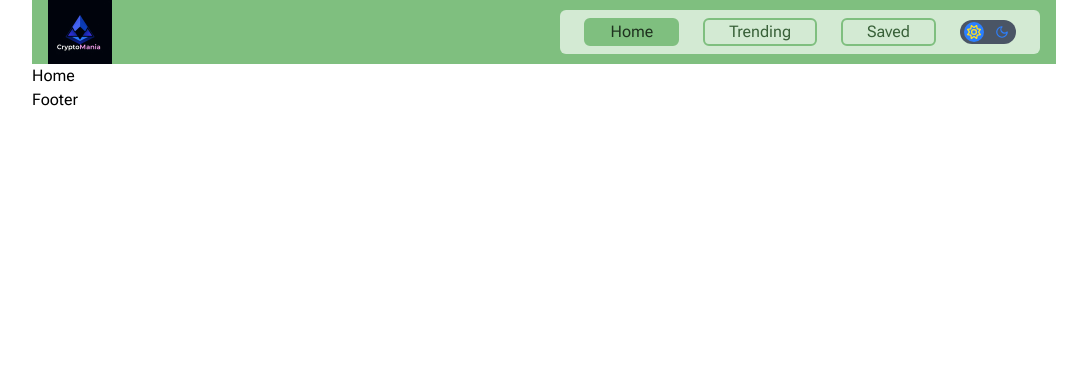
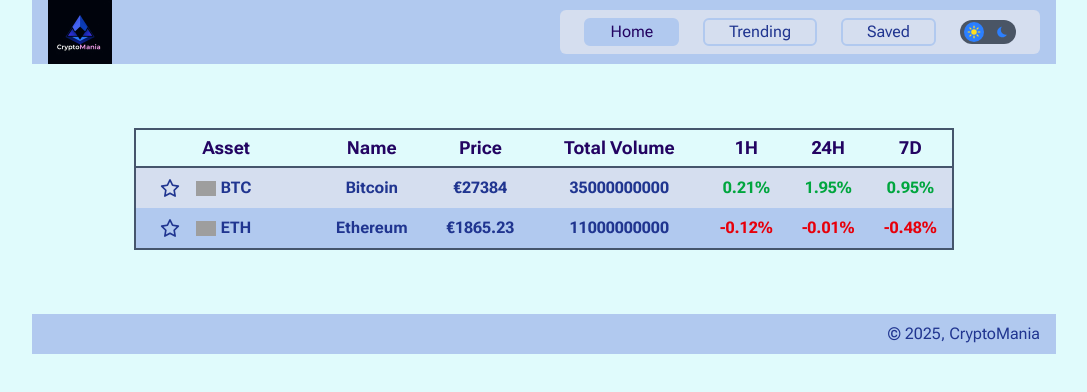
Before and after one commit to KestutisRuockus/cryptomania, a React (Vite) app: page / in a window 1280 px wide. Shown: the top 392 px of the page, without its empty margins (96-1183 px from the left). Built offline with nearby package versions, Linux system fonts and the light colour scheme; grey boxes are pictures that could not be loaded.

Commit message:
add TableList and TableRow components, update styles

```diff
--- a/src/components/layout/Footer.tsx
+++ b/src/components/layout/Footer.tsx
@@ -1,5 +1,15 @@
 const Footer = () => {
-  return <div>Footer</div>;
+  return (
+    <footer
+      className="w-full text-end px-4 py-2"
+      style={{
+        backgroundColor: "var(--color-bg-primary)",
+        color: "var(--color-text-secondary)",
+      }}
+    >
+      © 2025, CryptoMania
+    </footer>
+  );
 };
 
 export default Footer;
--- a/src/components/ui/SwitchThemeButton.tsx
+++ b/src/components/ui/SwitchThemeButton.tsx
@@ -1,7 +1,6 @@
 import { useTheme } from "../../context/ThemeContext";
-import { FaRegSun } from "react-icons/fa6";
-import { LuMoon } from "react-icons/lu";
-
+import { IoIosMoon } from "react-icons/io";
+import { IoSunnySharp } from "react-icons/io5";
 const SwitchThemeButton = () => {
   const { toggleTheme, theme } = useTheme();
   return (
@@ -9,8 +8,8 @@ const SwitchThemeButton = () => {
       onClick={toggleTheme}
       className="bg-gray-600 w-14 h-6 rounded-full relative transition-colors duration-300 text-sm cursor-pointer"
     >
-      <FaRegSun className="absolute left-[7px] top-[5px] z-10 text-yellow-300" />
-      <LuMoon className="absolute right-[7px] top-[5px] z-10 text-blue-500" />
+      <IoSunnySharp className="absolute left-[7px] top-[5px] z-10 text-yellow-300" />
+      <IoIosMoon className="absolute right-[7px] top-[5px] z-10 text-blue-500" />
       <span
         className={`absolute top-0.5 left-1  h-5 w-5 rounded-full transition-all duration-300 transform ${
           theme === "dark"
--- a/src/context/ThemeProvider.tsx
+++ b/src/context/ThemeProvider.tsx
@@ -18,8 +18,10 @@ export const ThemeProvider = ({ children }: { children: React.ReactNode }) => {
   const updateHtmlClass = (theme: Theme) => {
     if (theme === "dark") {
       document.documentElement.classList.add("dark");
+      document.body.style.backgroundColor = "var(--color-bg-body)";
     } else {
       document.documentElement.classList.remove("dark");
+      document.body.style.backgroundColor = "var(--color-bg-body)";
     }
   };
 
--- /dev/null
+++ b/src/features/components/CryptoRow.tsx
@@ -0,0 +1,56 @@
+import { FaRegStar } from "react-icons/fa6";
+import type { CryptoRowProps } from "../types";
+
+const CryptoItem = ({ item, index, currency }: CryptoRowProps) => {
+  return (
+    <tr
+      className={`${
+        index % 2 === 0
+          ? "bg-[var(--color-bg-secondary)]"
+          : "bg-[var(--color-bg-primary)]"
+      } text-[var(--color-text-secondary)]`}
+    >
+      <th className="flex justify-start items-center m-auto my-2 pl-6">
+        {<FaRegStar className="text-xl mr-4 cursor-pointer" />}
+        <img src={item.image} alt="image" className="w-5 mr-1" />
+        <span className="uppercase font-bold cursor-pointer">
+          {item.symbol}
+        </span>
+      </th>
+      <th className="cursor-pointer hidden min-[500px]:table-cell">
+        {item.name}
+      </th>
+      <th>{currency + item.current_price}</th>
+      <th className="hidden sm:table-cell">{item.total_volume}</th>
+      <th
+        className={`${
+          item.price_change_percentage_1h_in_currency >= 0
+            ? "text-green-600"
+            : "text-red-600"
+        } hidden lg:table-cell`}
+      >
+        {item.price_change_percentage_1h_in_currency + "%"}
+      </th>
+      <th
+        className={`${
+          item.price_change_percentage_24h >= 0
+            ? "text-green-600"
+            : "text-red-600"
+        } hidden lg:table-cell`}
+      >
+        {item.price_change_percentage_24h + "%"}
+      </th>
+      <th
+        className={`${
+          item.price_change_percentage_7d_in_currency >= 0
+            ? "text-green-600"
+            : "text-red-600"
+        } hidden lg:table-cell`}
+      >
+        {item.price_change_percentage_7d_in_currency + "%"}
+      </th>
+    </tr>
+  );
+};
+
+export default CryptoItem;
--- /dev/null
+++ b/src/features/components/CryptoTable.tsx
@@ -0,0 +1,65 @@
+import { useState } from "react";
+import CryptoRow from "./CryptoRow";
+const list = [
+  {
+    id: "bitcoin",
+    symbol: "btc",
+    name: "Bitcoin",
+    image: "https://assets.coingecko.com/coins/images/1/large/bitcoin.png",
+    current_price: 27384,
+    market_cap: 514000000000,
+    market_cap_rank: 1,
+    total_volume: 35000000000,
+    price_change_percentage_1h_in_currency: 0.21,
+    price_change_percentage_24h: 1.95,
+    price_change_percentage_7d_in_currency: 0.95,
+  },
+  {
+    id: "ethereum",
+    symbol: "eth",
+    name: "Ethereum",
+    image: "https://assets.coingecko.com/coins/images/279/large/ethereum.png",
+    current_price: 1865.23,
+    market_cap: 223000000000,
+    market_cap_rank: 2,
+    total_volume: 11000000000,
+    circulating_supply: 120000000,
+    price_change_percentage_1h_in_currency: -0.12,
+    price_change_percentage_24h: -0.01,
+    price_change_percentage_7d_in_currency: -0.48,
+  },
+];
+
+const CryptoList = () => {
+  const [currency] = useState<string>("€");
+  return (
+    <section aria-label="Cryptocurrency List">
+      <h2 className="hidden">Cryptocurrency List</h2>
+      <table className="table-auto w-full lg:w-4/5 m-auto my-16">
+        <thead className="border-2 border-slate-600">
+          <tr className={`text-lg text-[var(--color-text-primary)]`}>
+            <th className="py-1">Asset</th>
+            <th className="hidden min-[500px]:table-cell">Name</th>
+            <th>Price</th>
+            <th className="hidden sm:table-cell">Total Volume</th>
+            <th className="hidden lg:table-cell uppercase">1H</th>
+            <th className="hidden lg:table-cell uppercase">24H</th>
+            <th className="hidden lg:table-cell uppercase">7D</th>
+          </tr>
+        </thead>
+        <tbody className="border-2 border-slate-600">
+          {list.map((item, index) => (
+            <CryptoRow
+              key={item.id}
+              item={item}
+              index={index}
+              currency={currency}
+            />
+          ))}
+        </tbody>
+      </table>
+    </section>
+  );
+};
+
+export default CryptoList;
--- /dev/null
+++ b/src/features/types.ts
@@ -0,0 +1,16 @@
+type CryptoRowItemProps = {
+  id: string;
+  symbol: string;
+  name: string;
+  image: string;
+  current_price: number;
+  total_volume: number;
+  price_change_percentage_1h_in_currency: number;
+  price_change_percentage_24h: number;
+  price_change_percentage_7d_in_currency: number;
+};
+export type CryptoRowProps = {
+  item: CryptoRowItemProps;
+  index: number;
+  currency: string;
+};
--- a/src/index.css
+++ b/src/index.css
@@ -14,20 +14,21 @@ body {
 /* DEFAULT (light theme) */
 :root {
   /* BG colors */
-  --color-bg-primary: #7fbf7f;
-  --color-bg-secondary: #d3ead3;
-  --color-bg-hover: #6cd46c;
+  --color-bg-primary: #b1c9ef;
+  --color-bg-secondary: #d5deef;
+  --color-bg-hover: #395886;
+  --color-bg-body: #e0fbfc;
 
   /* TEXT colors */
-  --color-text-primary: #1f321f;
-  --color-text-secondary: #386038;
-  --color-text-hover: #2a321a;
+  --color-text-primary: #230462;
+  --color-text-secondary: #203590;
+  --color-text-hover: #d5deef;
 
   /* BUTTON colors */
-  --color-btn-bg: #d4a017;
-  --color-btn-text: #ffffff;
-  --color-btn-bg-hover: #a0740f;
-  --color-btn-text-hover: #ffffff;
+  --color-btn-bg: #00b4d8;
+  --color-btn-text: #03045e;
+  --color-btn-bg-hover: #a983d8;
+  --color-btn-text-hover: #023047;
 
   /* TEXT size */
   --text-heading-xl: 2.5rem;
@@ -45,16 +46,17 @@ body {
 
 /* DARK theme */
 .dark {
-  --color-bg-primary: #1e2d1e;
-  --color-bg-secondary: #2a3c2a;
-  --color-bg-hover: #396239;
+  --color-bg-primary: #1c1c1c;
+  --color-bg-secondary: #004d61;
+  --color-bg-hover: #a8dadc;
+  --color-bg-body: #333333;
 
-  --color-text-primary: #cdd6c4;
-  --color-text-secondary: #a8b59f;
-  --color-text-hover: #e4ebd9;
+  --color-text-primary: #f0f0f0;
+  --color-text-secondary: #ffc1cc;
+  --color-text-hover: #ff4500;
 
-  --color-btn-bg: #d4a017;
-  --color-btn-text: #ffffff;
-  --color-btn-bg-hover: #a0740f;
-  --color-btn-text-hover: #ffffff;
+  --color-btn-bg: #002837;
+  --color-btn-text: #cedfdf;
+  --color-btn-bg-hover: #a8dadc;
+  --color-btn-text-hover: #ff4500;
 }
--- a/src/pages/Home.tsx
+++ b/src/pages/Home.tsx
@@ -1,5 +1,11 @@
+import CryptoTable from "../features/components/CryptoTable";
+
 const Home = () => {
-  return <div>Home</div>;
+  return (
+    <main>
+      <CryptoTable />
+    </main>
+  );
 };
 
 export default Home;
--- a/src/pages/NotFound.tsx
+++ b/src/pages/NotFound.tsx
@@ -1,5 +1,17 @@
+import { NavLink } from "react-router-dom";
+
 const NotFound = () => {
-  return <div>NotFound</div>;
+  return (
+    <div className="w-full h-[85vh] flex flex-col justify-center items-center gap-6">
+      <span className="uppercase font-bold text-3xl">404 Not Found</span>
+      <NavLink
+        to="/"
+        className="bg-[var(--color-btn-bg)] text-[var(--color-btn-text)] hover:bg-[var(--color-btn-bg-hover)] hover:text-[var(--color-btn-text-hover)] px-6 py-2 rounded-full transition-colors duration-300"
+      >
+        Go to Home page
+      </NavLink>
+    </div>
+  );
 };
 
 export default NotFound;
```
